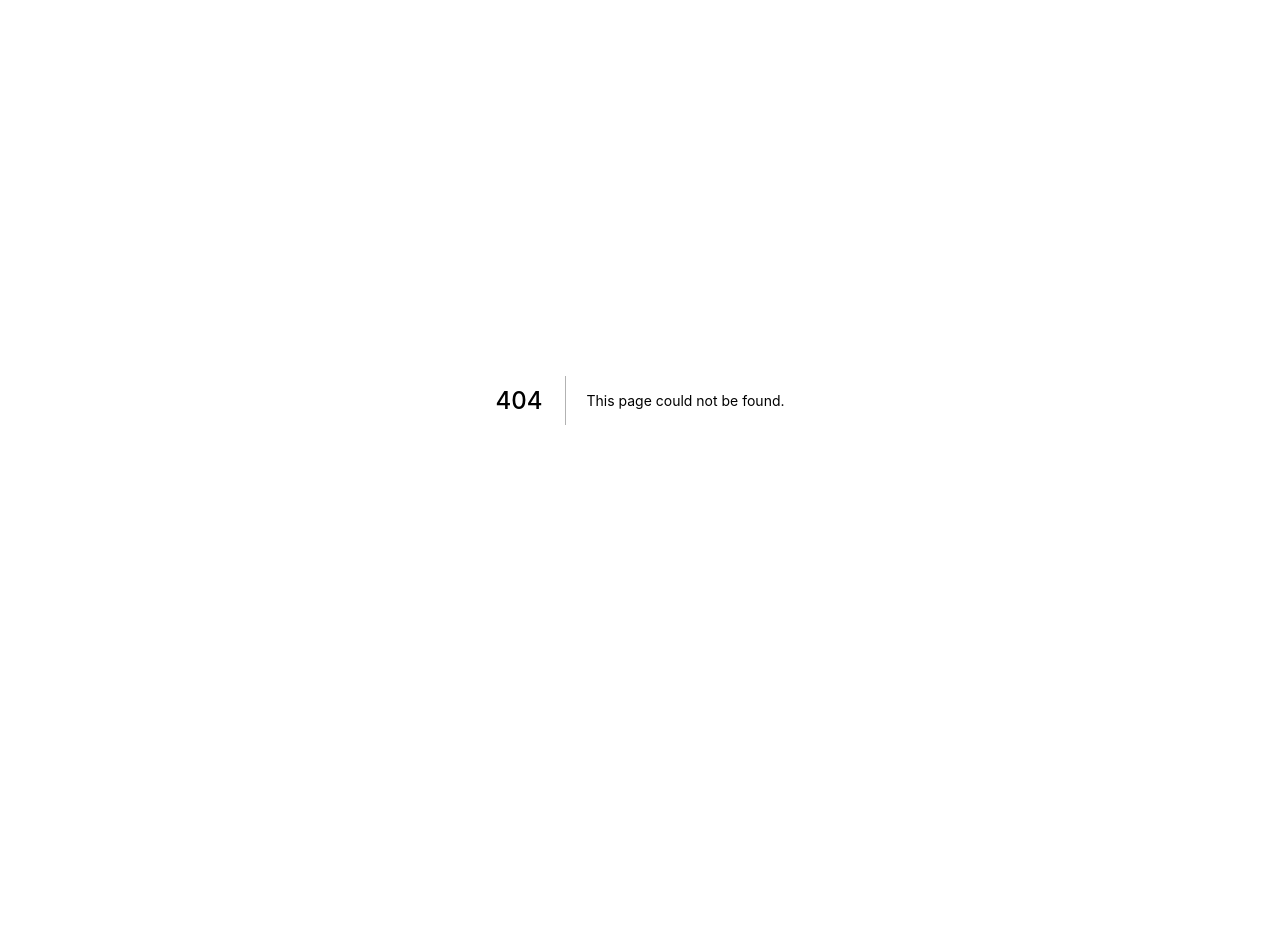
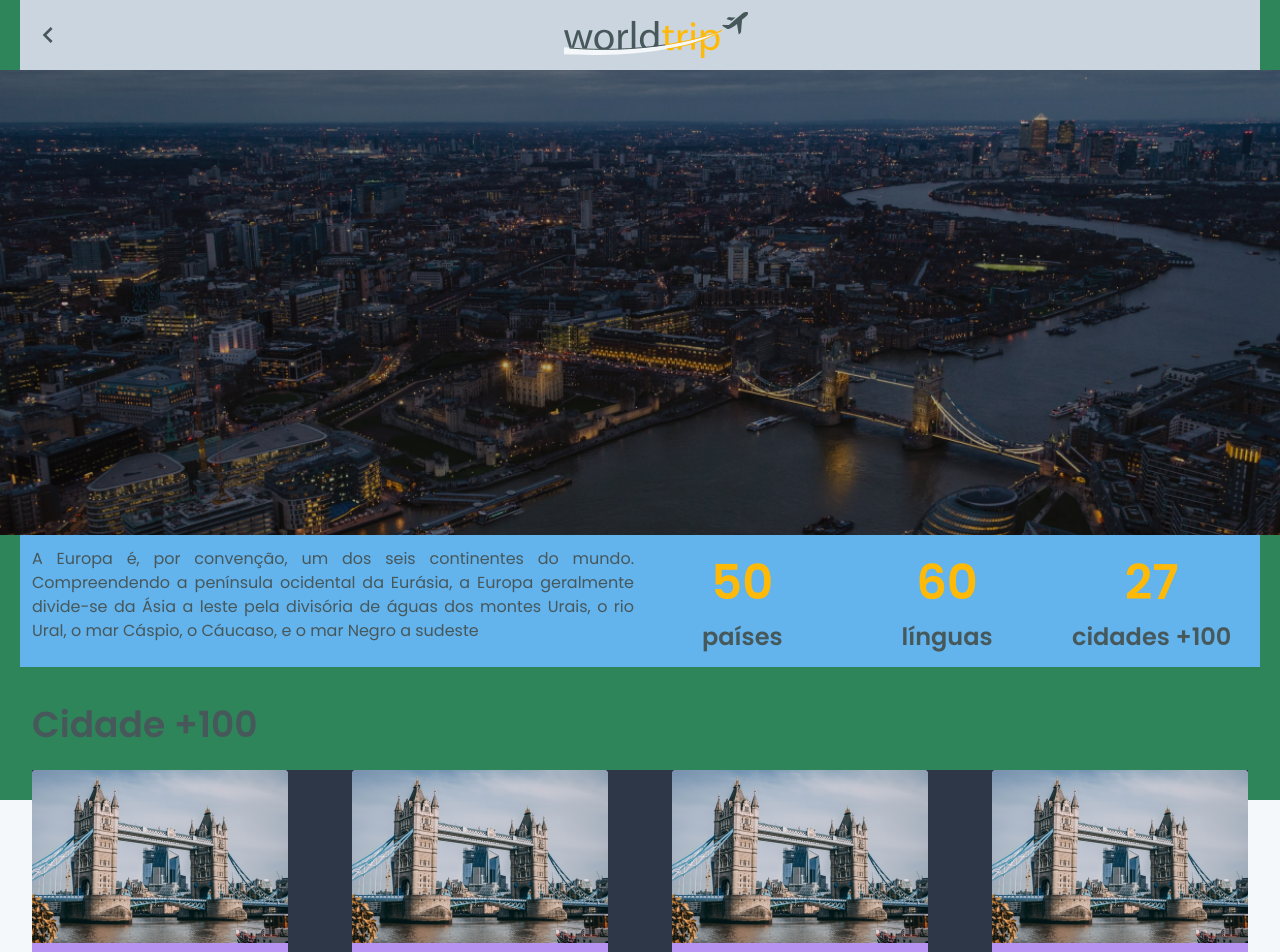
Before and after one commit to eniosombra/challenge-ignite-interface-chakra-ui, a Next.js app: page /continent in a window 1280 px wide. Before the commit this address had no page. Shown: the top 952 px of the page. Before the commit the page ends 800 px from the top, so only its background shows below. Built offline with nearby package versions, Linux system fonts and the light colour scheme.

Commit message:
criação do componente de continente

```diff
--- a/package.json
+++ b/package.json
@@ -8,6 +8,7 @@
     "start": "next start"
   },
   "dependencies": {
+    "@chakra-ui/icons": "^1.0.13",
     "@chakra-ui/react": "^1.6.2",
     "@emotion/react": "^11",
     "@emotion/styled": "^11",
--- a/src/components/Menu.tsx
+++ b/src/components/Menu.tsx
@@ -11,7 +11,7 @@ export function Menu() {
 
   return (
     <SimpleGrid columns={[null, 2, 3, 5]} spacing={5}>
-      {menus.map((menu) => (
+      {menus.map(menu => (
         <GridItem key={menu.name} align="center">
           <Image src={`/images/${menu.image}`} alt={menu.name} />
           <Text mt={5} fontWeight="semibold" fontSize={[null, '18', '24']}>
--- /dev/null
+++ b/src/pages/continent.tsx
@@ -0,0 +1,73 @@
+import {
+  Box,
+  Flex,
+  Grid,
+  GridItem,
+  Heading,
+  Image,
+  Text
+} from '@chakra-ui/react'
+import { ChevronLeftIcon } from '@chakra-ui/icons'
+import { QuantityBox } from '../components/QuantityBox'
+import { CityCard } from '../components/CityCard'
+import React from 'react'
+
+export default function Continent() {
+  return (
+    <Box align="center" h="100vh" bg="green.600">
+      <Flex
+        maxW={1240}
+        align="center"
+        justify="space-between"
+        bg="gray.300"
+        p={3}
+      >
+        <ChevronLeftIcon boxSize={8} />
+        <Image src="/images/logo.svg" />
+        <Text />
+      </Flex>
+
+      <Image src="/images/europe.png" w="100%" />
+
+      <Grid
+        maxW={1240}
+        templateColumns="repeat(6, 1fr)"
+        gap={3}
+        p={3}
+        bg="blue.300"
+      >
+        <GridItem colSpan={3}>
+          <Text align="justify">
+            A Europa é, por convenção, um dos seis continentes do mundo.
+            Compreendendo a península ocidental da Eurásia, a Europa geralmente
+            divide-se da Ásia a leste pela divisória de águas dos montes Urais,
+            o rio Ural, o mar Cáspio, o Cáucaso, e o mar Negro a sudeste
+          </Text>
+        </GridItem>
+        <QuantityBox quantity={50} label="países" />
+        <QuantityBox quantity={60} label="línguas" />
+        <QuantityBox quantity={27} label="cidades +100" />
+      </Grid>
+
+      <Box maxW={1240} p={3}>
+        <Heading my={6} align="left">
+          Cidade +100
+        </Heading>
+        <Flex
+          flex="1"
+          // maxW={1240}
+          bg="gray.700"
+          wrap="wrap"
+          justify="space-between"
+          align="center"
+        >
+          <CityCard country="Reino Unido" city="Londres" />
+          <CityCard country="França" city="Paris" />
+          <CityCard country="Itália" city="Roma" />
+          <CityCard country="República Tcheca" city="Praga" />
+          <CityCard country="Holanda" city="Amsterdã" />
+        </Flex>
+      </Box>
+    </Box>
+  )
+}
--- a/src/styles/theme.ts
+++ b/src/styles/theme.ts
@@ -5,7 +5,8 @@ export const theme = extendTheme({
     app: {
       title: '#F5F8FA',
       info: '#DADADA',
-      heading: '#47585B'
+      heading: '#47585B',
+      highlight: '#FFBA08'
     }
   },
   fonts: {
```
Also changed, not shown: 1 other file (tests, documents, lock files or other folders).
